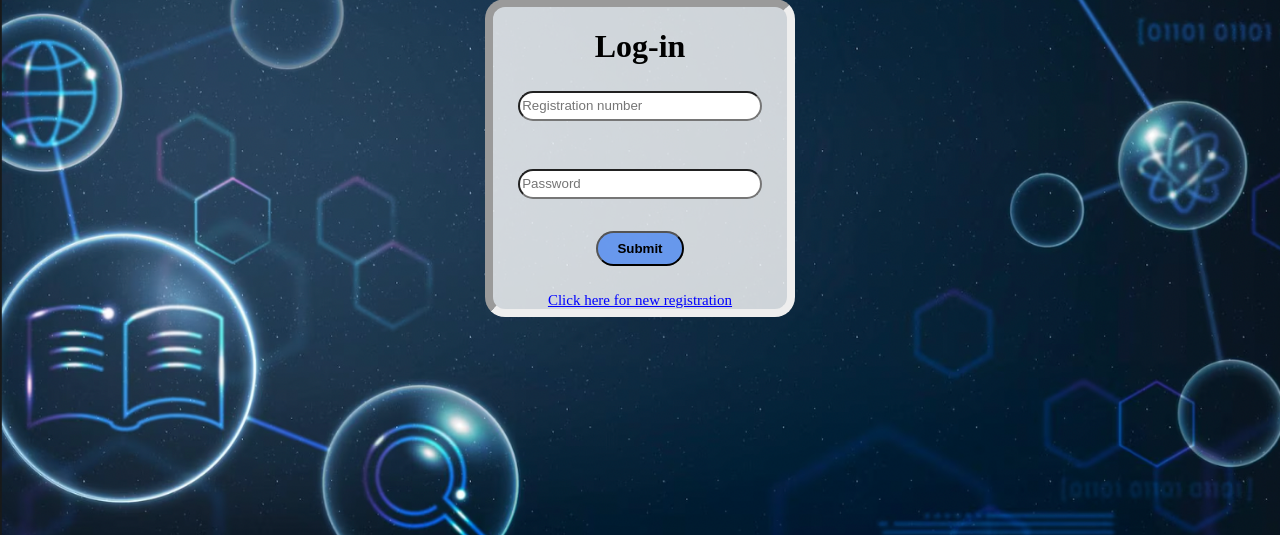
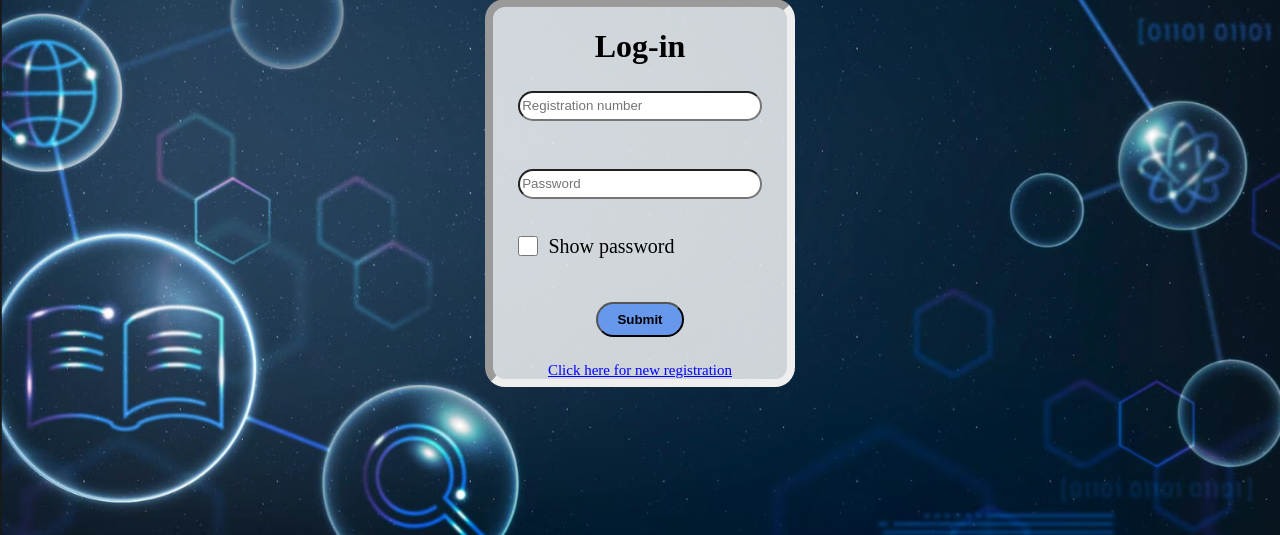
Before and after one commit to Sanidhya-Dobhal/JEE_NEET_predictor-database-project, a PHP site: page /index.html in a window 1280 px wide. Shown: the part 281-816 px from the top of the page. Run offline with PHP 8.4, Linux system fonts and the light colour scheme.

Commit message:
Show password box added with javaScript code file

```diff
--- a/index.html
+++ b/index.html
@@ -5,7 +5,6 @@
     <meta http-equiv="X-UA-Compatible" content="IE=edge">
     <meta name="viewport" content="width=device-width, initial-scale=1.0">
     <title>Login</title>
-
     <link rel="stylesheet" href ="style.css"/>
 </head>
 <body>
@@ -19,8 +18,14 @@
         <div style="height:4vh">
         <p> </p>
     </div>
-        <input type ="password" id="pass"placeholder = "Password" name="pass" required>
-        <div style="height:2vh ;text-align:start;">
+        <input type ="password" id="pass" placeholder = "Password" name="pass" required>
+        <div style="height:2vh;">
+        </div>
+        <div style ="display: flex; align-items:center;">
+        <input type = "checkbox" id ="Show_pass">
+        <p id="showpasstxt">Show password</p>
+    </div>
+        <div style="height:1vh ;text-align:start;">
             <p> </p>
         </div>
         <input type ="submit" id = "sub">
@@ -28,8 +33,9 @@
     <div style = "height:25px;">
 </div>
 <div>
-    <a href ="signup.html" style = "font-size:15px;color:blue; ">Click here for new registration</a>
+    <a href ="signup.html" style = "font-size:15px;color:blue; display:block;text-align:center;">Click here for new registration</a>
 </div>
     </div>
+    <script src = "show_login_pass.js"></script>
 </body>
 </html>
--- /dev/null
+++ b/show_login_pass.js
@@ -0,0 +1,23 @@
+const pass = document.getElementById("pass");
+const checkbox = document.getElementById("Show_pass");
+pass.addEventListener("click",pass_check);
+function pass_check(){
+if (checkbox.checked)
+    {
+        pass.setAttribute("type","text");
+    }
+    else{
+        pass.setAttribute("type","password");
+    }
+}
+ checkbox.addEventListener('change',clicked_box);
+ function clicked_box()
+ {
+    if (checkbox.checked)
+    {
+        pass.setAttribute("type","text");
+    }
+    else{
+        pass.setAttribute("type","password");
+    }
+ }
--- a/style.css
+++ b/style.css
@@ -12,7 +12,7 @@ body{
     width:23vw;
     border:8px inset ;
     border-radius: 20px;
-    text-align:center;
+    /* text-align:center; */
     animation-name:reload;
     animation-duration:1s;
     animation-timing-function:ease-in-out;
@@ -41,9 +41,23 @@ body{
     border-radius:30px;
 }
 input{
+    display:block;
     border-radius:30px;
     width:80%;
     height:3vh;
+    margin-left :auto;
+    margin-right :auto;
+
+}
+#Show_pass{
+    width:20px;
+    height:20px;
+    margin-left:2vw;
+    margin-right:10px;
+}
+#showpasstxt
+{
+    font-size: 20px;
 }
 @keyframes reload
 {
@@ -54,7 +68,17 @@ input{
 {
     #form_cont{
         width:186px;
-    }#form_cont2{
+    }
+    #form_cont2{
         width:186px;
     }
+    #showpasstxt{
+        font-size:15px;
+    }
+    #Show_pass{
+        width:20px;
+        height:20px;
+        margin-left:16px;
+        margin-right:6px;
+    }
 }
```
Also changed, not shown: index.php (+9 -2 lines).
